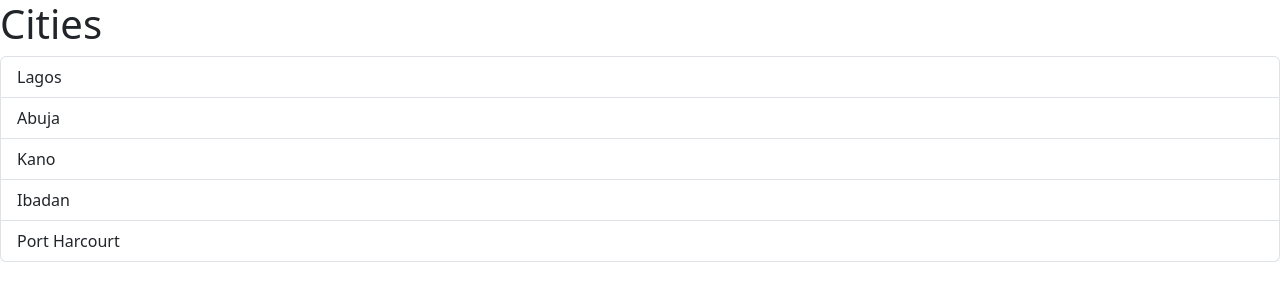
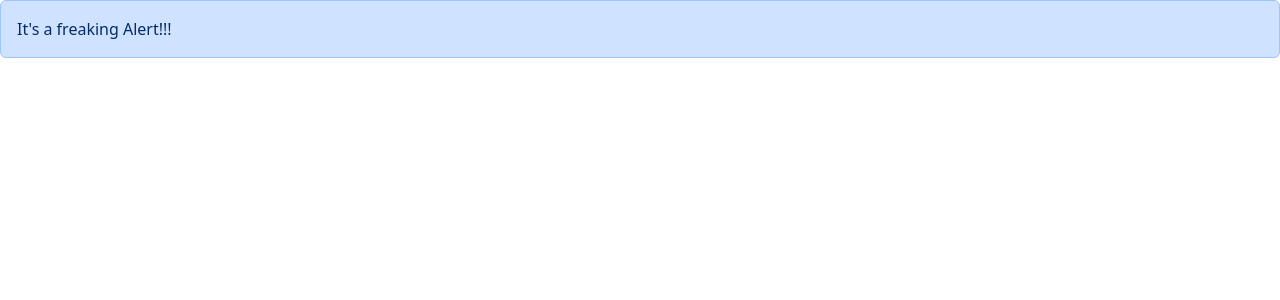
Before and after one commit to ayoisstillhere/first-react-app, a React (Vite) app: page / in a window 1280 px wide. Shown: the top 300 px of the page. Built offline with nearby package versions, Linux system fonts and the light colour scheme.

Commit message:
added bootstrap alert

```diff
--- a/src/App.tsx
+++ b/src/App.tsx
@@ -1,15 +1,9 @@
-import ListGroup from "./components/ListGroup";
+import Alert from "./components/Alert";
 
-function App() {
-  let items = ["Lagos", "Abuja", "Kano", "Ibadan", "Port Harcourt"];
-
-  const handleSelectItem = (item: string) => {
-    console.log(item);
-  };
-
+const App = () => {
   return (
     <div>
-      <ListGroup items={items} heading="Cities" onSelectItem={handleSelectItem}/>
+     <Alert />
     </div>
   );
 }
--- a/src/components/Alert.tsx
+++ b/src/components/Alert.tsx
@@ -1,7 +1,9 @@
 
 const Alert = () => {
   return (
-    <div>Alert</div>
+    <div className="alert alert-primary" role="alert">
+    It's a freaking Alert!!!
+  </div>
   )
 }
 
```
